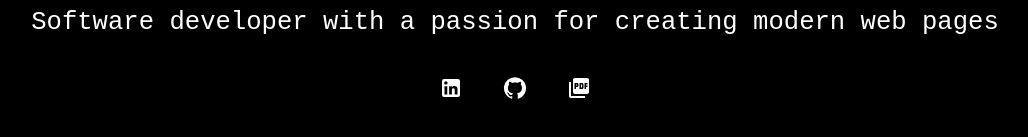
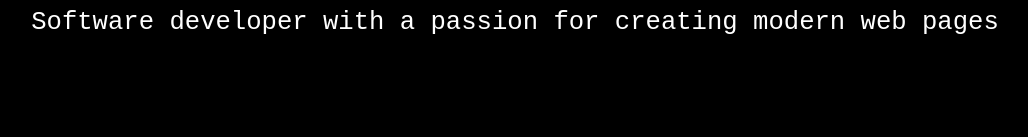
Before and after one commit to laurenmilesdev/portfolio, a Next.js app: page / in a window 1280 px wide. Shown: the part 619-756 px from the top of the page, without its empty margins (125-1153 px from the left). Built offline with nearby package versions, Linux system fonts and the light colour scheme; a web font is replaced by a local one.

Commit message:
Refactored code

```diff
--- a/src/pages/_app.tsx
+++ b/src/pages/_app.tsx
@@ -12,7 +12,6 @@ import Introduction from '../components/introduction/Introduction';
 import About from '../components/about/About';
 import Contact from '../components/contact/Contact';
 import Projects from '../components/projects/Projects';
-import Contacts from '../components/contact/Contacts';
 import TabType from '../types/component-helpers/tab';
 // import { getTheme } from '../helpers/helpers';
 
@@ -29,7 +28,9 @@ export default function App({ Component, pageProps }: AppProps) {
       value={projectValue}
     />
   );
-  const contactComponent = () => <Contact description={Data.contact.description} />;
+  const contactComponent = () => (
+    <Contact description={Data.contact.description} contacts={Data.contact.contacts} />
+  );
 
   const pages: TabType[] = [
     new TabType(Data.home.title as string, <Layout component={introductionComponent()} />),
@@ -79,8 +80,6 @@ export default function App({ Component, pageProps }: AppProps) {
       <Container>
         <Component {...pageProps} pageValue={pageValue} pages={pages} />
       </Container>
-
-      <Contacts contacts={Data.contact.contacts} />
     </>
   );
 }
```
